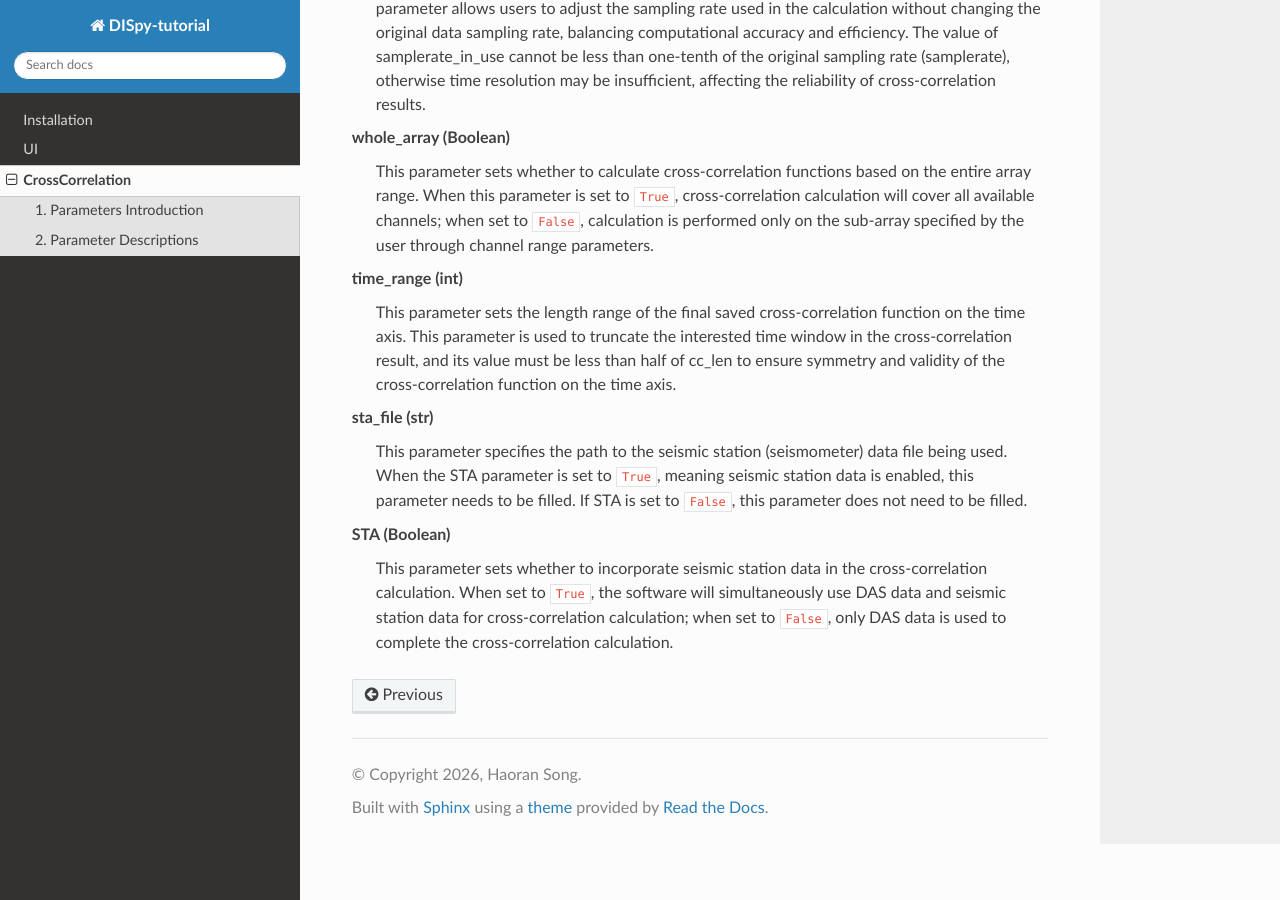
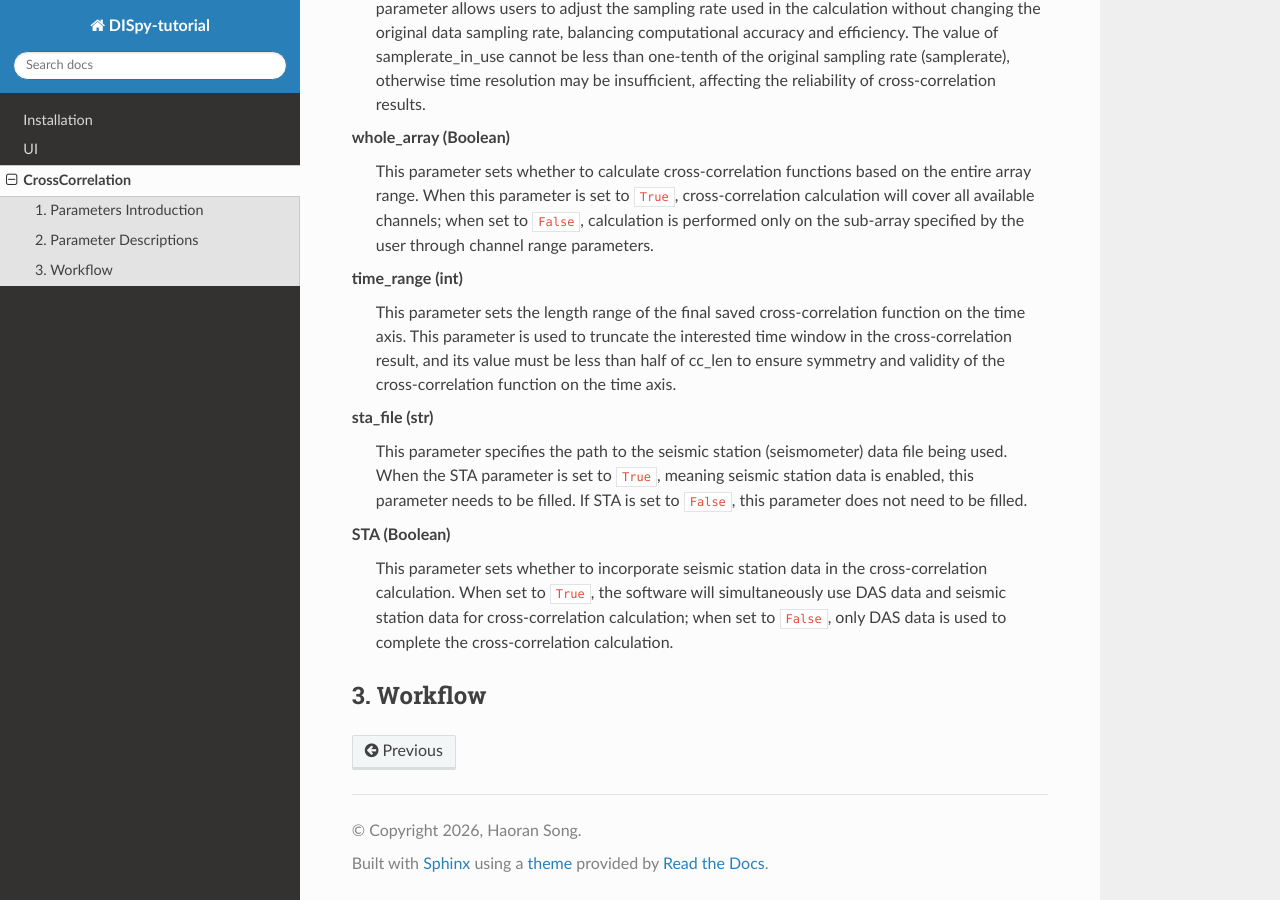
Before and after one commit to shr1998/DISpy-turorial, a Sphinx documentation site: the page built from DOCS/CrossCorrelation.rst, in a window 1280 px wide and 900 px high, scrolled down 5468 px. Built offline with Sphinx 7.4.7 and the Read the Docs theme 3.1.0, drawn with Linux system fonts in a browser that asks for light colours.

Commit message:
Update CrossCorrelation.rst

```diff
--- a/DOCS/CrossCorrelation.rst
+++ b/DOCS/CrossCorrelation.rst
@@ -82,3 +82,6 @@ When using the cross-correlation module in practice, users must first configure
 
 **STA** (Boolean)
   This parameter sets whether to incorporate seismic station data in the cross-correlation calculation. When set to ``True``, the software will simultaneously use DAS data and seismic station data for cross-correlation calculation; when set to ``False``, only DAS data is used to complete the cross-correlation calculation.
+
+3. Workflow
+-----------------
```
